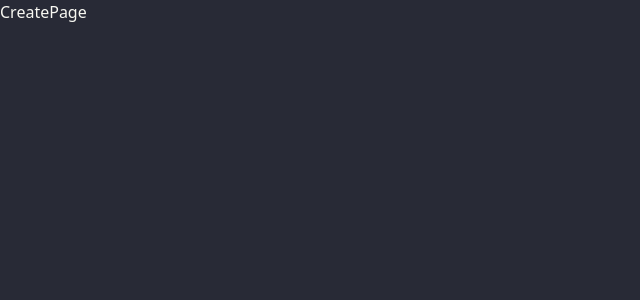
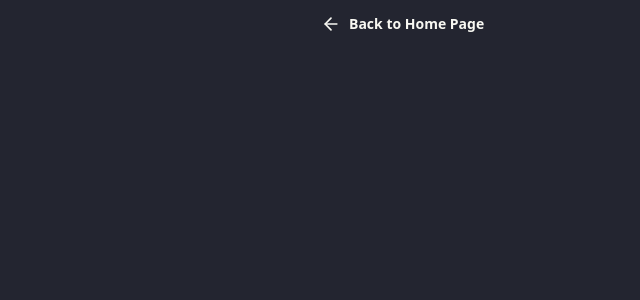
Before and after one commit to NasianT58/MERN_Project, a React app in the folder frontend/: page /create in a window 1280 px wide. Shown: the top 300 px of the page, without its empty margins (0-640 px from the left). Built offline with nearby package versions, Linux system fonts and the light colour scheme; the HTML template or start-up script is replaced by a standard one.

Commit message:
Update CreatePage.jsx
Created a button/link that brings user back to home page when clicked from CreatePage.jsx

```diff
--- a/frontend/src/pages/CreatePage.jsx
+++ b/frontend/src/pages/CreatePage.jsx
@@ -1,9 +1,28 @@
+import { ArrowLeftIcon } from 'lucide-react';
 import React from 'react'
+import { useState, useEffect } from 'react'
+import { Link } from 'react-router'
 
 const CreatePage = () => {
+  const {title, setTitle} = useState('');
+  const {content, setContent} = useState('');
+  const {loading, setLoading} = useState(false);
+
+  const handleSubmit = () => {
+
+  }
   return (
-    <div>CreatePage</div>
-  )
-}
+    <div className="min-h-screen bg-base-200">
+      <div classname="container mx-auto px-4 py-8">
+        <div className="max-w-2xl mx-auto">
+          <Link to={"/"} className="btn btn-ghost mb-6">
+            <ArrowLeftIcon className="size-5"/>
+            Back to Home Page
+          </Link>
+        </div>
+      </div>
+    </div>
+  );
+};
 
 export default CreatePage
```
